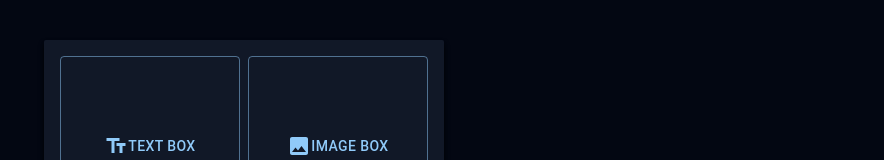
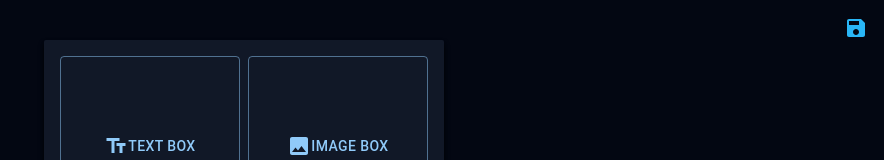
Before and after one commit to TormodNy/hoth, a React (Vite) app: page / in a window 1280 px wide. Shown: the top 160 px of the page, without its empty margins (396-1280 px from the left). Built offline with nearby package versions, Linux system fonts and the light colour scheme.

Commit message:
set and get state from localStorage

```diff
--- a/src/App.tsx
+++ b/src/App.tsx
@@ -1,9 +1,10 @@
-import { createContext, useState } from "react";
+import { createContext, useEffect, useState } from "react";
 import { BoxContainer } from "./components/BoxContainer";
 import { AddBoxButton } from "./components/AddBoxButton";
 import { ThemeProvider } from "@emotion/react";
-import { createTheme } from "@mui/material";
+import { createTheme, IconButton } from "@mui/material";
 import { BoxType, IBox } from "./types";
+import { Save } from "@mui/icons-material";
 
 const darkTheme = createTheme({
   palette: {
@@ -24,12 +25,27 @@ export const AppContext = createContext<IAppContext>({
 function App() {
   const [boxes, setBoxes] = useState<IBox[]>([{ boxType: BoxType.Undefined }]);
 
+  useEffect(() => {
+    const localStorageBoxes = localStorage.getItem("state");
+    if (localStorageBoxes) {
+      setBoxes(JSON.parse(localStorageBoxes));
+    }
+  }, []);
+
   return (
     <ThemeProvider theme={darkTheme}>
       <AppContext.Provider value={{ boxes, setBoxes }}>
         <div className="w-full flex flex-col items-center p-10 gap-8">
           <BoxContainer />
           <AddBoxButton />
+
+          <IconButton
+            color="info"
+            sx={{ position: "fixed", top: 8, right: 8, zIndex: 1000 }}
+            onClick={() => localStorage.setItem("state", JSON.stringify(boxes))}
+          >
+            <Save />
+          </IconButton>
         </div>
       </AppContext.Provider>
     </ThemeProvider>
```
